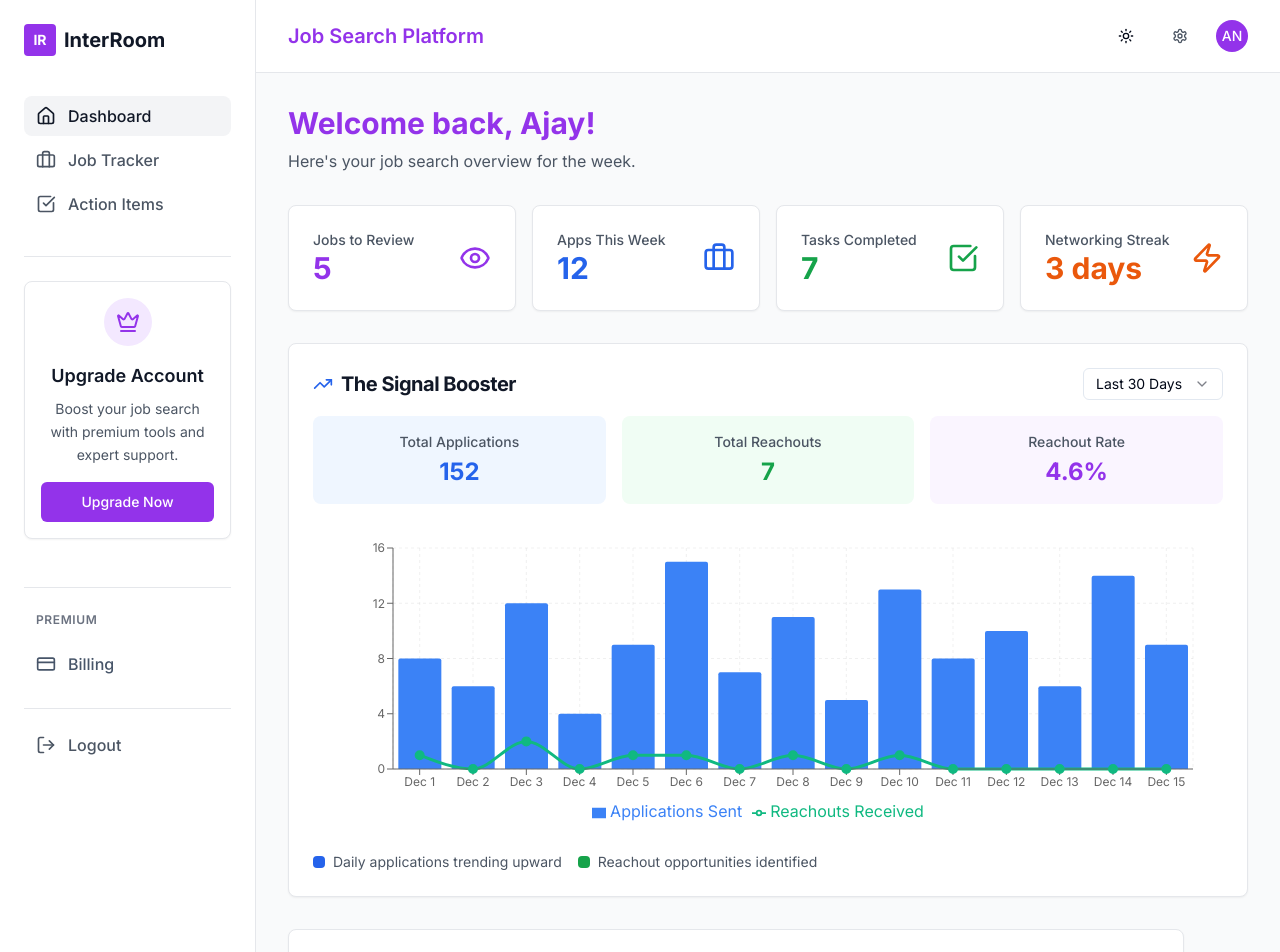
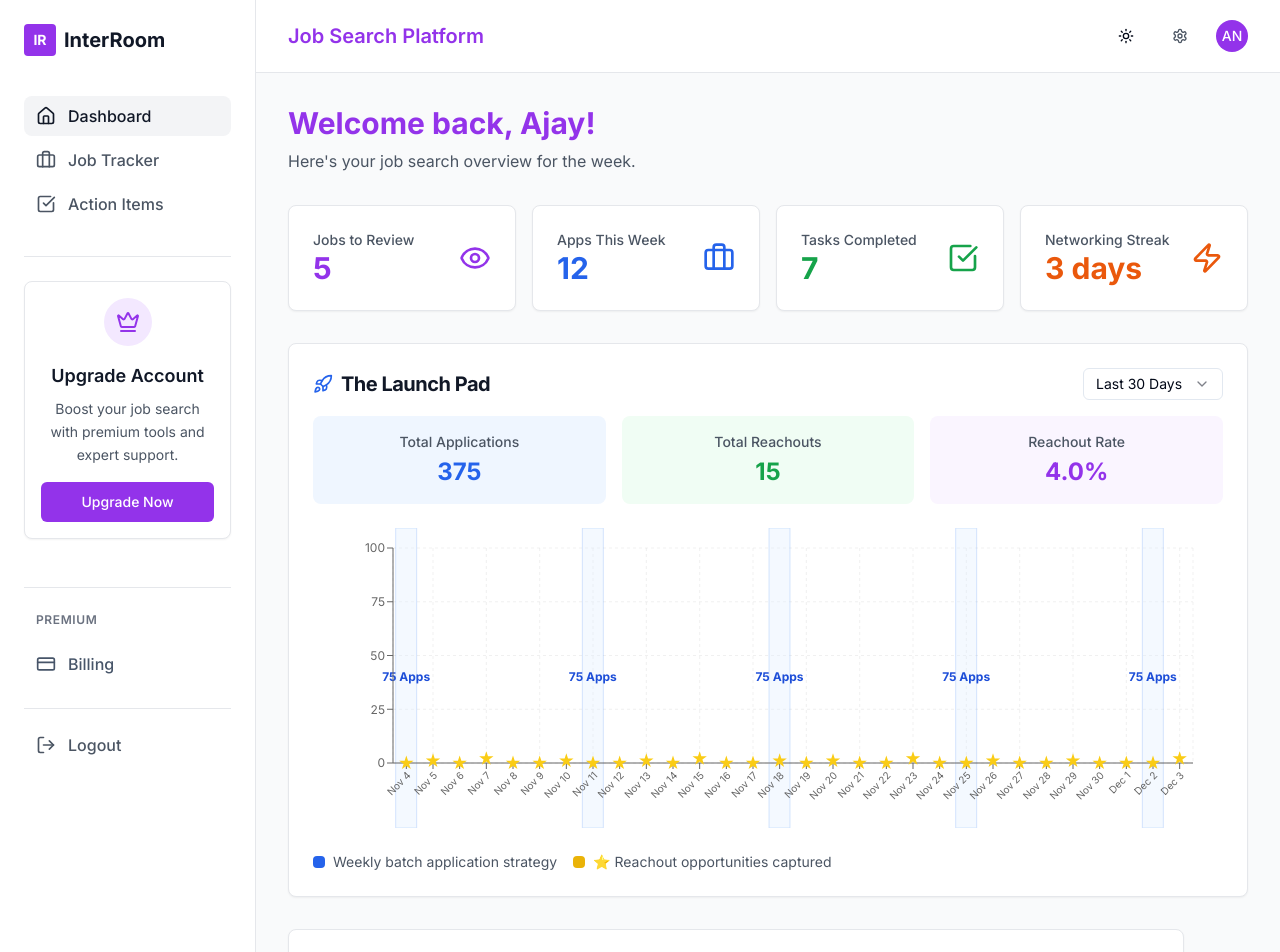
Before and after one commit to interroom-product/action-items, a Next.js app: page /dashboard in a window 1280 px wide. Shown: the top 952 px of the page. Built offline with nearby package versions, Linux system fonts and the light colour scheme.

Commit message:
feat: replace signal booster chart with Launch Pad component
Implement batch and flow job strategy visualization with custom visuals.

Co-authored-by: null <215475725+interroom-product@users.noreply.github.com>

```diff
--- a/components/signal-booster-card.tsx
+++ b/components/signal-booster-card.tsx
@@ -2,35 +2,90 @@
 
 import { Card, CardContent, CardHeader, CardTitle } from "@/components/ui/card"
 import { Select, SelectContent, SelectItem, SelectTrigger, SelectValue } from "@/components/ui/select"
-import { ComposedChart, Bar, Line, XAxis, YAxis, CartesianGrid, Tooltip, Legend, ResponsiveContainer } from "recharts"
-import { TrendingUp } from "lucide-react"
+import { ComposedChart, Bar, Scatter, XAxis, YAxis, CartesianGrid, Tooltip, ResponsiveContainer } from "recharts"
+import { Rocket } from "lucide-react"
 
-// Mock data for the last 30 days
-const chartData = [
-  { date: "Dec 1", applications: 8, reachouts: 1 },
-  { date: "Dec 2", applications: 6, reachouts: 0 },
-  { date: "Dec 3", applications: 12, reachouts: 2 },
-  { date: "Dec 4", applications: 4, reachouts: 0 },
-  { date: "Dec 5", applications: 9, reachouts: 1 },
-  { date: "Dec 6", applications: 15, reachouts: 1 },
-  { date: "Dec 7", applications: 7, reachouts: 0 },
-  { date: "Dec 8", applications: 11, reachouts: 1 },
-  { date: "Dec 9", applications: 5, reachouts: 0 },
-  { date: "Dec 10", applications: 13, reachouts: 1 },
-  { date: "Dec 11", applications: 8, reachouts: 0 },
-  { date: "Dec 12", applications: 10, reachouts: 0 },
-  { date: "Dec 13", applications: 6, reachouts: 0 },
-  { date: "Dec 14", applications: 14, reachouts: 0 },
-  { date: "Dec 15", applications: 9, reachouts: 0 },
+const launchData = [
+  { date: "Nov 4", applications: 75, reachouts: 0, isLaunchDay: true },
+  { date: "Nov 5", applications: 0, reachouts: 1 },
+  { date: "Nov 6", applications: 0, reachouts: 0 },
+  { date: "Nov 7", applications: 0, reachouts: 2 },
+  { date: "Nov 8", applications: 0, reachouts: 0 },
+  { date: "Nov 9", applications: 0, reachouts: 0 },
+  { date: "Nov 10", applications: 0, reachouts: 1 },
+  { date: "Nov 11", applications: 75, reachouts: 0, isLaunchDay: true },
+  { date: "Nov 12", applications: 0, reachouts: 0 },
+  { date: "Nov 13", applications: 0, reachouts: 1 },
+  { date: "Nov 14", applications: 0, reachouts: 0 },
+  { date: "Nov 15", applications: 0, reachouts: 2 },
+  { date: "Nov 16", applications: 0, reachouts: 0 },
+  { date: "Nov 17", applications: 0, reachouts: 0 },
+  { date: "Nov 18", applications: 75, reachouts: 1, isLaunchDay: true },
+  { date: "Nov 19", applications: 0, reachouts: 0 },
+  { date: "Nov 20", applications: 0, reachouts: 1 },
+  { date: "Nov 21", applications: 0, reachouts: 0 },
+  { date: "Nov 22", applications: 0, reachouts: 0 },
+  { date: "Nov 23", applications: 0, reachouts: 2 },
+  { date: "Nov 24", applications: 0, reachouts: 0 },
+  { date: "Nov 25", applications: 75, reachouts: 0, isLaunchDay: true },
+  { date: "Nov 26", applications: 0, reachouts: 1 },
+  { date: "Nov 27", applications: 0, reachouts: 0 },
+  { date: "Nov 28", applications: 0, reachouts: 0 },
+  { date: "Nov 29", applications: 0, reachouts: 1 },
+  { date: "Nov 30", applications: 0, reachouts: 0 },
+  { date: "Dec 1", applications: 0, reachouts: 0 },
+  { date: "Dec 2", applications: 75, reachouts: 0, isLaunchDay: true },
+  { date: "Dec 3", applications: 0, reachouts: 2 },
 ]
 
+const CustomBar = (props: any) => {
+  const { payload, x, y, width, height } = props
+
+  if (payload.isLaunchDay) {
+    return (
+      <g>
+        {/* Background column for launch day */}
+        <rect
+          x={x}
+          y={0}
+          width={width}
+          height={300}
+          fill="#dbeafe"
+          fillOpacity={0.3}
+          stroke="#3b82f6"
+          strokeWidth={1}
+          strokeOpacity={0.2}
+        />
+        {/* Applications text */}
+        <text
+          x={x + width / 2}
+          y={150}
+          textAnchor="middle"
+          dominantBaseline="middle"
+          fontSize={12}
+          fontWeight="bold"
+          fill="#1d4ed8"
+        >
+          {payload.applications} Apps
+        </text>
+      </g>
+    )
+  }
+
+  return null
+}
+
 export function SignalBoosterCard() {
+  const totalApplications = launchData.reduce((sum, day) => sum + day.applications, 0)
+  const totalReachouts = launchData.reduce((sum, day) => sum + day.reachouts, 0)
+  const reachoutRate = totalApplications > 0 ? ((totalReachouts / totalApplications) * 100).toFixed(1) : "0.0"
+
   return (
     <Card className="bg-white dark:bg-gray-800 border-gray-200 dark:border-gray-700">
       <CardHeader className="flex flex-row items-center justify-between space-y-0 pb-4">
         <CardTitle className="text-xl font-bold text-gray-900 dark:text-white flex items-center gap-2">
-          <TrendingUp className="h-5 w-5 text-blue-600 dark:text-blue-400" />
-          The Signal Booster
+          <Rocket className="h-5 w-5 text-blue-600 dark:text-blue-400" />
+          The Launch Pad
         </CardTitle>
         <Select defaultValue="30days">
           <SelectTrigger className="w-[140px] h-8">
@@ -44,27 +99,25 @@ export function SignalBoosterCard() {
         </Select>
       </CardHeader>
       <CardContent className="space-y-6">
-        {/* Key Statistics */}
         <div className="grid grid-cols-1 sm:grid-cols-3 gap-4">
           <div className="text-center p-4 bg-blue-50 dark:bg-blue-900/20 rounded-lg">
             <p className="text-sm font-medium text-gray-600 dark:text-gray-400 mb-1">Total Applications</p>
-            <p className="text-2xl font-bold text-blue-600 dark:text-blue-400">152</p>
+            <p className="text-2xl font-bold text-blue-600 dark:text-blue-400">{totalApplications}</p>
           </div>
           <div className="text-center p-4 bg-green-50 dark:bg-green-900/20 rounded-lg">
             <p className="text-sm font-medium text-gray-600 dark:text-gray-400 mb-1">Total Reachouts</p>
-            <p className="text-2xl font-bold text-green-600 dark:text-green-400">7</p>
+            <p className="text-2xl font-bold text-green-600 dark:text-green-400">{totalReachouts}</p>
           </div>
           <div className="text-center p-4 bg-purple-50 dark:bg-purple-900/20 rounded-lg">
             <p className="text-sm font-medium text-gray-600 dark:text-gray-400 mb-1">Reachout Rate</p>
-            <p className="text-2xl font-bold text-purple-600 dark:text-purple-400">4.6%</p>
+            <p className="text-2xl font-bold text-purple-600 dark:text-purple-400">{reachoutRate}%</p>
           </div>
         </div>
 
-        {/* Chart */}
         <div className="h-[300px] w-full">
           <ResponsiveContainer width="100%" height="100%">
             <ComposedChart
-              data={chartData}
+              data={launchData}
               margin={{
                 top: 20,
                 right: 30,
@@ -73,8 +126,15 @@ export function SignalBoosterCard() {
               }}
             >
               <CartesianGrid strokeDasharray="3 3" className="opacity-30" />
-              <XAxis dataKey="date" tick={{ fontSize: 12 }} className="text-gray-600 dark:text-gray-400" />
-              <YAxis tick={{ fontSize: 12 }} className="text-gray-600 dark:text-gray-400" />
+              <XAxis
+                dataKey="date"
+                tick={{ fontSize: 10 }}
+                className="text-gray-600 dark:text-gray-400"
+                angle={-45}
+                textAnchor="end"
+                height={60}
+              />
+              <YAxis tick={{ fontSize: 12 }} className="text-gray-600 dark:text-gray-400" domain={[0, 100]} />
               <Tooltip
                 contentStyle={{
                   backgroundColor: "var(--card)",
@@ -83,31 +143,30 @@ export function SignalBoosterCard() {
                   color: "var(--foreground)",
                 }}
                 labelStyle={{ color: "var(--foreground)" }}
+                formatter={(value, name) => {
+                  if (name === "applications") return [value, "Applications Sent"]
+                  if (name === "reachouts") return [value, "Reachouts Received"]
+                  return [value, name]
+                }}
               />
-              <Legend />
-              <Bar dataKey="applications" fill="#3b82f6" name="Applications Sent" radius={[2, 2, 0, 0]} />
-              <Line
-                type="monotone"
-                dataKey="reachouts"
-                stroke="#10b981"
-                strokeWidth={3}
-                name="Reachouts Received"
-                dot={{ fill: "#10b981", strokeWidth: 2, r: 4 }}
-                activeDot={{ r: 6, stroke: "#10b981", strokeWidth: 2 }}
-              />
+
+              {/* Custom bars for launch days */}
+              <Bar dataKey="applications" fill="transparent" shape={<CustomBar />} />
+
+              {/* Star markers for reachouts */}
+              <Scatter dataKey="reachouts" fill="#facc15" shape="star" size={100} name="Reachouts" />
             </ComposedChart>
           </ResponsiveContainer>
         </div>
 
-        {/* Additional Insights */}
         <div className="flex flex-col sm:flex-row gap-4 text-sm text-gray-600 dark:text-gray-400">
           <div className="flex items-center gap-2">
             <div className="w-3 h-3 bg-blue-600 rounded"></div>
-            <span>Daily applications trending upward</span>
+            <span>Weekly batch application strategy</span>
           </div>
           <div className="flex items-center gap-2">
-            <div className="w-3 h-3 bg-green-600 rounded"></div>
-            <span>Reachout opportunities identified</span>
+            <div className="w-3 h-3 bg-yellow-500 rounded"></div>
+            <span>⭐ Reachout opportunities captured</span>
           </div>
         </div>
       </CardContent>
```
